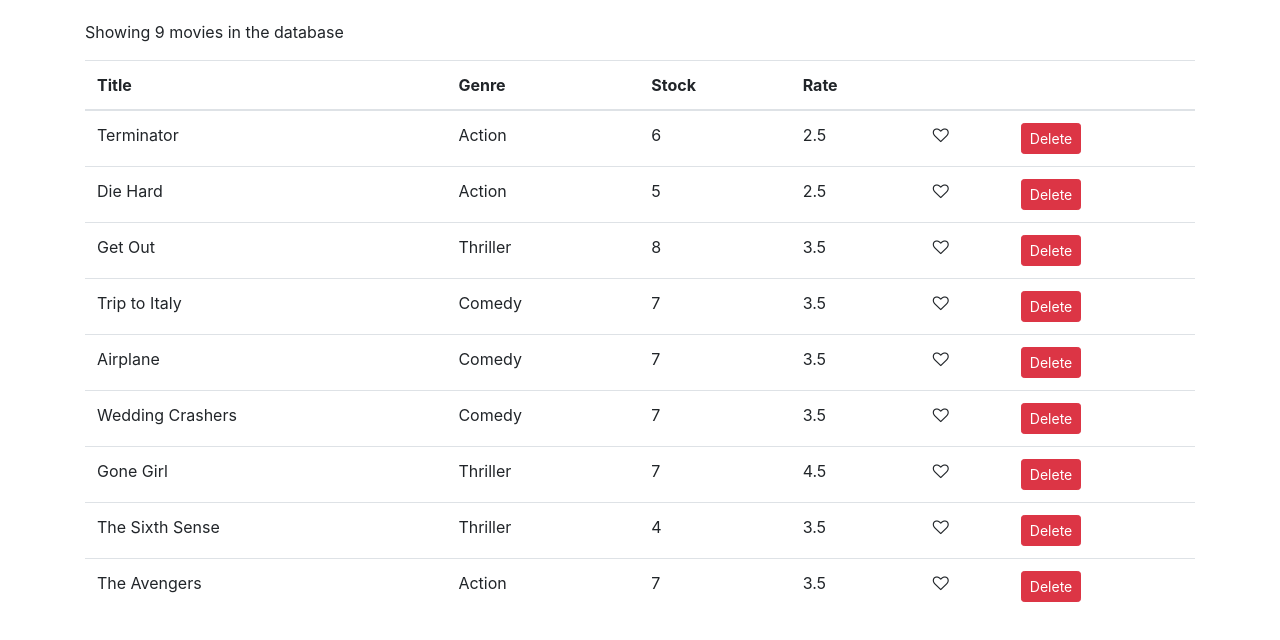
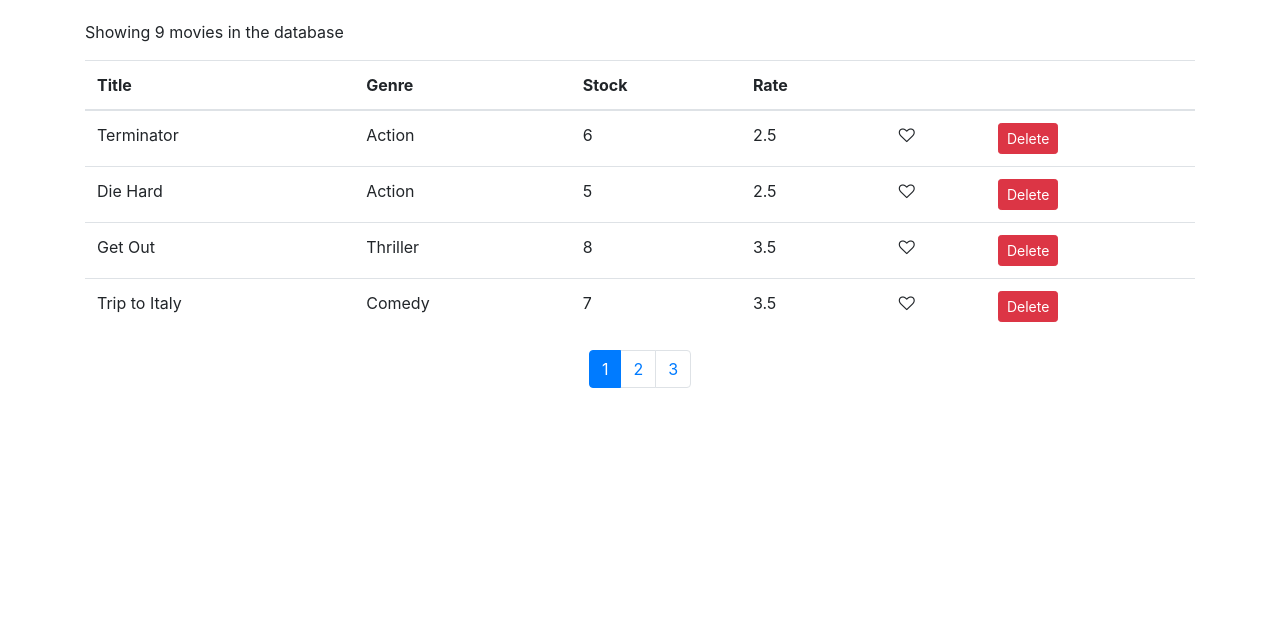
Before and after one commit to SebBird/vidlyapp, a React (Create React App) app: page / in a window 1280 px wide. Shown: the top 640 px of the page. Built offline with nearby package versions, Linux system fonts and the light colour scheme.

Commit message:
added pagination cmp + func

```diff
--- a/package.json
+++ b/package.json
@@ -6,8 +6,9 @@
     "@testing-library/jest-dom": "^5.11.10",
     "@testing-library/react": "^11.2.6",
     "@testing-library/user-event": "^12.8.3",
-    "bootstrap": "^4.1.1",
+    "bootstrap": "^4.6.0",
     "font-awesome": "^4.7.0",
+    "lodash": "^4.17.21",
     "react": "^17.0.2",
     "react-dom": "^17.0.2",
     "react-scripts": "4.0.3",
--- a/src/components/Movies.jsx
+++ b/src/components/Movies.jsx
@@ -1,10 +1,14 @@
 import React, { Component } from "react";
 import { getMovies } from "../services/fakeMovieService";
 import LikeButton from "./common/LikeButton";
+import Pagination from "./common/Pagination";
+import { paginate } from "../utils/paginate";
 
 class Movies extends Component {
   state = {
     movies: getMovies(),
+    pageSize: 4,
+    currentPage: 1,
   };
 
   handleDelete = (movie) => {
@@ -20,10 +24,17 @@
     this.setState({ movies });
   };
 
+  handlePageChange = (page) => {
+    this.setState({ currentPage: page });
+  };
+
   render() {
     const { length: count } = this.state.movies;
+    const { pageSize, currentPage, movies } = this.state;
 
     if (count === 0) return <p>There are no movies</p>;
+
+    const currentMovies = paginate(movies, currentPage, pageSize);
 
     return (
       <React.Fragment>
@@ -40,7 +51,7 @@
             </tr>
           </thead>
           <tbody>
-            {this.state.movies.map((movie) => (
+            {currentMovies.map((movie) => (
               <tr key={movie._id}>
                 <td>{movie.title}</td>
                 <td>{movie.genre.name}</td>
@@ -64,6 +75,12 @@
             ))}
           </tbody>
         </table>
+        <Pagination
+          itemsCount={count}
+          pageSize={pageSize}
+          currentPage={currentPage}
+          onPageChange={this.handlePageChange}
+        />
       </React.Fragment>
     );
   }
--- /dev/null
+++ b/src/components/common/Pagination.jsx
@@ -0,0 +1,42 @@
+import React from "react";
+
+const Pagination = (props) => {
+  const { itemsCount, pageSize, currentPage, onPageChange } = props;
+
+  const pagesCount = Math.ceil(itemsCount / pageSize);
+  if (pagesCount === 1) return null;
+  const pages = arrayFromRange(1, pagesCount);
+
+  return (
+    <nav>
+      <ul className="pagination justify-content-center">
+        {pages.map((page) => {
+          return (
+            <li
+              key={page}
+              className={
+                page === currentPage ? "page-item active" : "page-item"
+              }
+            >
+              <a
+                className="page-link"
+                onClick={() => onPageChange(page)}
+                style={{ cursor: "pointer" }}
+              >
+                {page}
+              </a>
+            </li>
+          );
+        })}
+      </ul>
+    </nav>
+  );
+};
+
+function arrayFromRange(min, max) {
+  let newArray = [];
+  for (min; min <= max; min++) newArray.push(min);
+  return newArray;
+}
+
+export default Pagination;
--- /dev/null
+++ b/src/utils/paginate.js
@@ -0,0 +1,6 @@
+import _ from "lodash";
+
+export function paginate(items, pageNumber, pageSize) {
+  const startIndex = (pageNumber - 1) * pageSize;
+  return _(items).slice(startIndex).take(pageSize).value();
+}
```
Also changed, not shown: 1 other file (tests, documents, lock files or other folders).
